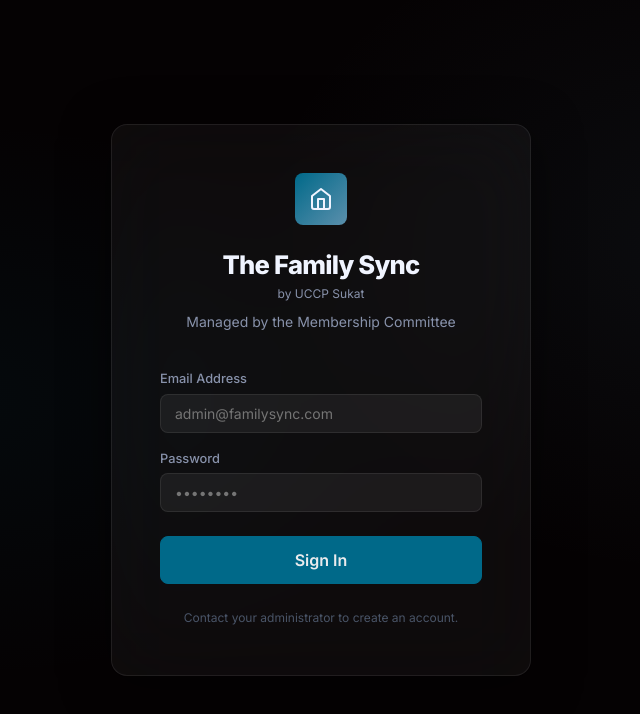
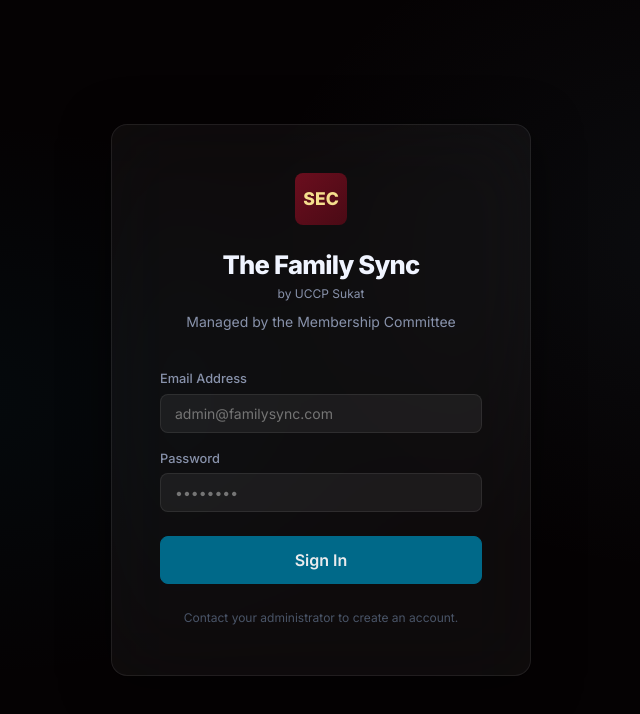
Before and after one commit to dev-j33zy/The-Family-Sync-by-UCCP-SEChurch, a Next.js app: page /login in a window 1280 px wide. Shown: the top 714 px of the page, without its empty margins (319-959 px from the left). Built offline with nearby package versions, Linux system fonts and the light colour scheme; no server answers.

Commit message:
Apply SEC branding (#6b0e1e / #f5de8d) to all logos and favicon

```diff
--- a/app/auth/callback/page.js
+++ b/app/auth/callback/page.js
@@ -2,7 +2,7 @@
 import { useState, useEffect } from 'react'
 import { useRouter } from 'next/navigation'
 import { createClient } from '@/lib/supabase'
-import { HomeIcon } from '@/components/Icons'
+
 
 export default function AuthCallbackPage() {
   const router = useRouter()
@@ -138,7 +138,7 @@ export default function AuthCallbackPage() {
     <div className="login-page">
       <div className="login-bg" />
       <div className="login-card animate-fade-in-up">
-        <div className="login-logo"><HomeIcon size={24} /></div>
+        <div className="login-logo">SEC</div>
         <h1 className="login-title">The Family Sync</h1>
 
         {step === 'exchanging' && (
--- a/app/globals.css
+++ b/app/globals.css
@@ -20,6 +20,11 @@
   --border: rgba(255, 255, 255, 0.08);
   --border-hover: rgba(255, 255, 255, 0.15);
   --border-focus: rgba(0, 105, 137, 0.5);
+
+  /* Brand — SEC Red */
+  --sec-red: #6b0e1e;
+  --sec-red-dark: #4a0a15;
+  --sec-gold: #f5de8d;
 
   /* Primary — Deep Teal */
   --primary: #006989;
@@ -166,12 +171,14 @@ img { max-width: 100%; display: block; }
 .sidebar-logo-mark {
   width: 40px;
   height: 40px;
-  background: linear-gradient(135deg, var(--primary), var(--secondary));
+  background: linear-gradient(135deg, var(--sec-red), var(--sec-red-dark));
   border-radius: var(--radius-sm);
   display: flex;
   align-items: center;
   justify-content: center;
-  font-size: 1.2rem;
+  font-size: 0.9rem;
+  font-weight: 800;
+  color: var(--sec-gold);
   margin-bottom: 12px;
 }
 
@@ -1042,12 +1049,14 @@ html.dev-tools-visible [data-nextjs-dev-tools] {
 .login-logo {
   width: 52px;
   height: 52px;
-  background: linear-gradient(135deg, var(--primary), var(--secondary));
+  background: linear-gradient(135deg, var(--sec-red), var(--sec-red-dark));
   border-radius: var(--radius-sm);
   display: flex;
   align-items: center;
   justify-content: center;
-  font-size: 1.5rem;
+  font-size: 1.1rem;
+  font-weight: 800;
+  color: var(--sec-gold);
   margin: 0 auto 20px;
 }
 
@@ -1785,14 +1794,14 @@ html.dev-tools-visible [data-nextjs-dev-tools] {
 .register-logo {
   width: 52px;
   height: 52px;
-  background: linear-gradient(135deg, var(--primary), var(--secondary));
+  background: linear-gradient(135deg, var(--sec-red), var(--sec-red-dark));
   border-radius: var(--radius-sm);
   display: flex;
   align-items: center;
   justify-content: center;
   font-size: 1.1rem;
   font-weight: 800;
-  color: var(--accent);
+  color: var(--sec-gold);
   margin: 0 auto 20px;
 }
 
--- a/app/layout.js
+++ b/app/layout.js
@@ -12,7 +12,8 @@ export default function RootLayout({ children }) {
     <html lang="en" suppressHydrationWarning>
       <head>
         <meta name="viewport" content="width=device-width, initial-scale=1, viewport-fit=cover" />
-        <link rel="icon" href="/favicon.ico" />
+        <link rel="icon" type="image/svg+xml" href="/favicon.svg" />
+        <link rel="alternate icon" href="/favicon.ico" />
         <script dangerouslySetInnerHTML={{
           __html: `
             (function(){
--- a/app/login/page.js
+++ b/app/login/page.js
@@ -2,7 +2,7 @@
 import { useState } from 'react'
 import { useRouter } from 'next/navigation'
 import { createClient } from '@/lib/supabase'
-import { HomeIcon } from '@/components/Icons'
+
 
 export default function LoginPage() {
   const router = useRouter()
@@ -30,7 +30,7 @@ export default function LoginPage() {
     <div className="login-page">
       <div className="login-bg" />
       <div className="login-card animate-fade-in-up">
-        <div className="login-logo"><HomeIcon size={24} /></div>
+        <div className="login-logo">SEC</div>
         <h1 className="login-title">The Family Sync</h1>
         <p style={{ fontSize: '0.75rem', color: 'var(--text-secondary)', marginTop: '-8px', marginBottom: '8px', textAlign: 'center' }}>by UCCP Sukat</p>
         <p className="login-subtitle">Managed by the Membership Committee</p>
--- a/components/Sidebar.js
+++ b/components/Sidebar.js
@@ -32,7 +32,7 @@ export default function Sidebar() {
       {/* Mobile Topbar */}
       <div className="mobile-topbar">
         <div style={{ display: 'flex', alignItems: 'center', gap: '12px' }}>
-          <div className="sidebar-logo-mark" style={{ width: '32px', height: '32px', fontSize: '1rem', marginBottom: 0 }}></div>
+          <div className="sidebar-logo-mark" style={{ width: '32px', height: '32px', fontSize: '0.75rem', marginBottom: 0 }}>SEC</div>
           <div>
             <div className="sidebar-brand">
               The Family <span>Sync</span>
@@ -51,7 +51,7 @@ export default function Sidebar() {
       <aside className={`sidebar ${isOpen ? 'open' : ''}`}>
         {/* Logo (Hidden on mobile) */}
         <div className="sidebar-logo desktop-only">
-          <div className="sidebar-logo-mark"></div>
+          <div className="sidebar-logo-mark">SEC</div>
           <div className="sidebar-brand">
             The Family <span>Sync</span>
           </div>
```
Also changed, not shown: public/favicon.svg (added).
